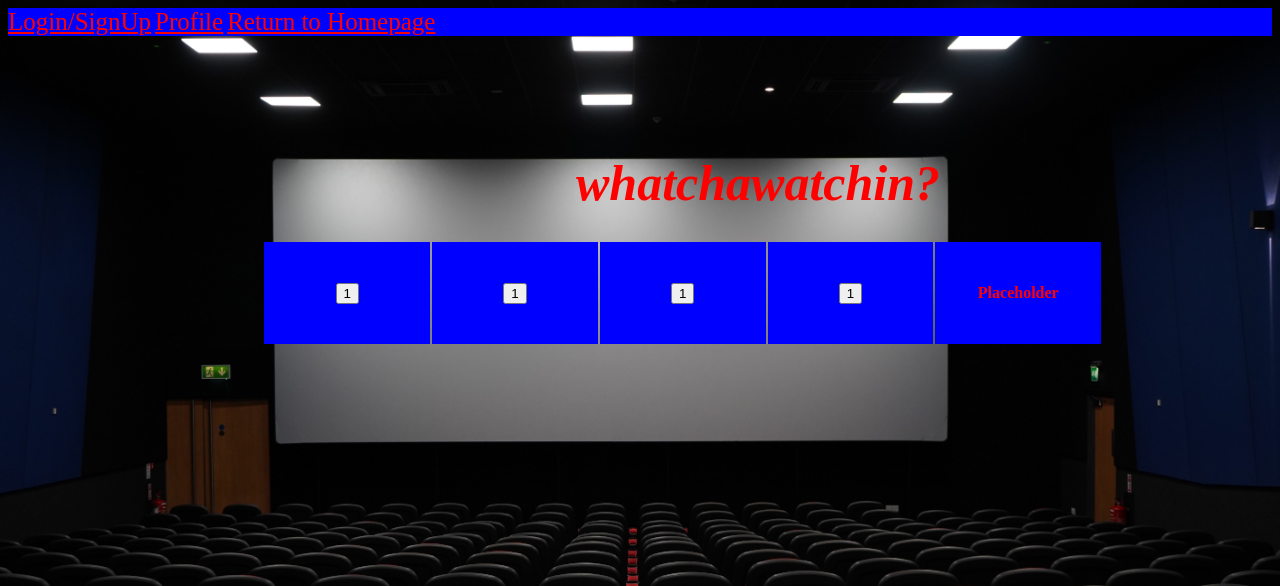
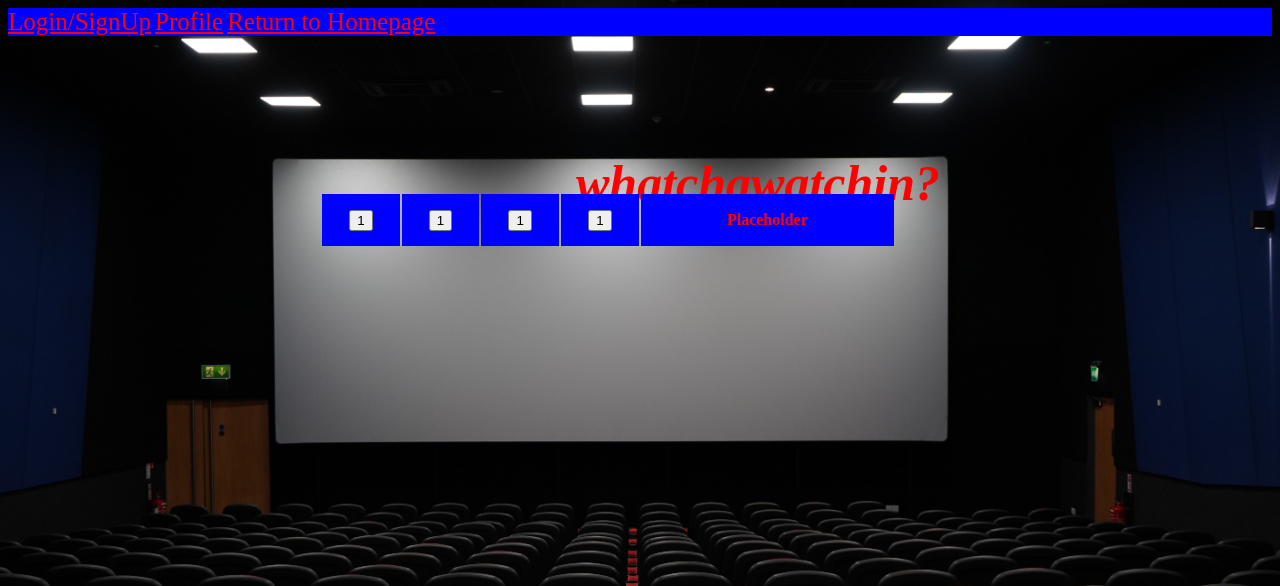
Before and after one commit to fraykate/team3, a Python web app: template templates/whatchawatchin.html in a window 1280 px wide. Shown: the top 586 px of the page. Run offline with Jinja, Linux system fonts and the light colour scheme; the template is opened without the code that fills it: most values are stand-ins (such as "Sample title", 1, 10 or a date in 2020); lists and menus that the app fills with data are empty.

Commit message:
Fix inconsistent sizes on different resolutions

```diff
--- a/static/css/general_format.css
+++ b/static/css/general_format.css
@@ -14,15 +14,16 @@ body{
 table{
     border: 2px;
     position:absolute;
-    left: 20.5%;
-    top:30%;
+    left: 25vw;
+    top:15vw;
+    width: 45vw;
+    height:auto;
 }
 
 th{
     font-size: +15;
     color:red;
-    width: 10%;
-    height: 100px;
+    height: 50px;
     background-color: blue;
 
 }
```
